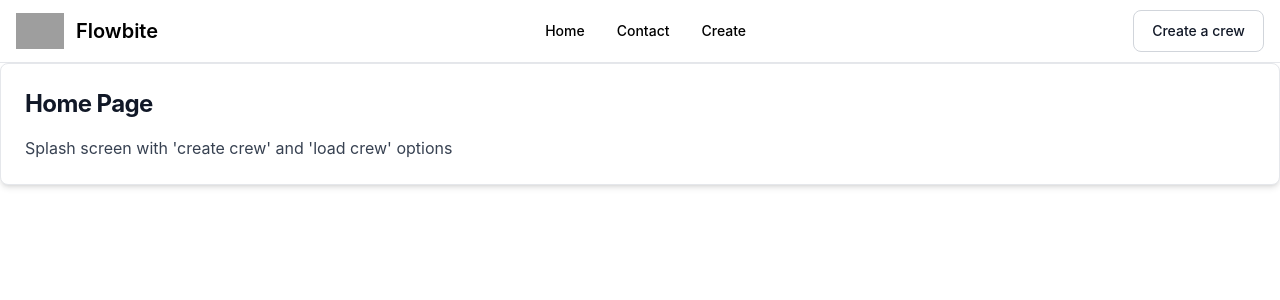
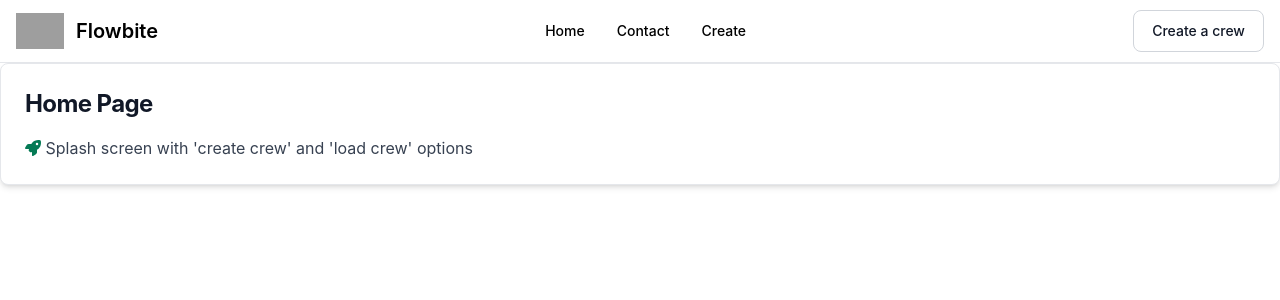
Before and after one commit to mark-truran/ravaged, a React (Create React App) app: page / in a window 1280 px wide. Shown: the top 300 px of the page. Built offline with nearby package versions, Linux system fonts and the light colour scheme; grey boxes are pictures that could not be loaded.

Commit message:
Added font awesome

```diff
--- a/package.json
+++ b/package.json
@@ -4,6 +4,9 @@
   "homepage": "https://mark-truran.github.io/ravaged",
   "private": true,
   "dependencies": {
+    "@fortawesome/fontawesome-svg-core": "^6.2.1",
+    "@fortawesome/free-solid-svg-icons": "^6.2.1",
+    "@fortawesome/react-fontawesome": "^0.2.0",
     "@testing-library/jest-dom": "^5.16.5",
     "@testing-library/react": "^13.4.0",
     "@testing-library/user-event": "^13.5.0",
--- a/src/App.tsx
+++ b/src/App.tsx
@@ -1,5 +1,7 @@
 import { Routes, Route, Outlet, Link } from "react-router-dom";
 import { Navbar, Button, Card } from 'flowbite-react';
+import { FontAwesomeIcon } from '@fortawesome/react-fontawesome'
+import { faRocket } from '@fortawesome/free-solid-svg-icons'
 
 export default function App() {
   return (
@@ -63,7 +65,7 @@ function Home() {
           Home Page
         </h5>
         <p className="font-normal text-gray-700 dark:text-gray-400">
-          Splash screen with 'create crew' and 'load crew' options
+        <FontAwesomeIcon icon={faRocket} className="text-green-600"/> Splash screen with 'create crew' and 'load crew' options
         </p>
       </Card>
     </div>
@@ -78,7 +80,8 @@ function Contact() {
           Contact details
         </h5>
         <p className="font-normal text-gray-700 dark:text-gray-400">
-          Email details and github link
+
+          <FontAwesomeIcon icon={faRocket} className="text-green-600"/> Email details and github link
         </p>
       </Card>
     </div>
@@ -92,7 +95,7 @@ function Create() {
           Create a crew
         </h5>
         <p className="font-normal text-gray-700 dark:text-gray-400">
-          The start of the crew creation wizard
+        <FontAwesomeIcon icon={faRocket} className="text-green-600"/> The start of the crew creation wizard
         </p>
       </Card>
   );
```
Also changed, not shown: 1 other file (tests, documents, lock files or other folders).
